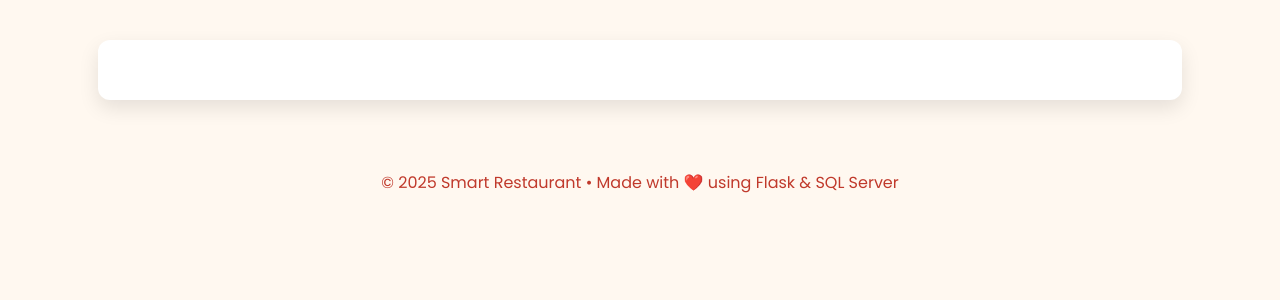
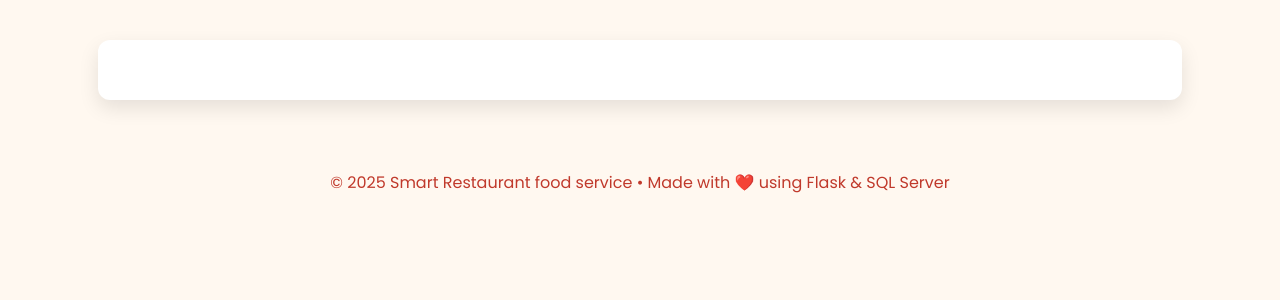
Before and after one commit to bhavana010/smart-restaurant-app, a Flask app: page / in a window 1280 px wide. Shown: the part 63-363 px from the top of the page. Run offline with Flask 3, Linux system fonts and the light colour scheme; the visitor is signed in with stand-in values (Sample User, id 1).

Commit message:
Added changes

```diff
--- a/templates/base.html
+++ b/templates/base.html
@@ -40,7 +40,7 @@
 </div>
 
 <footer>
-    © 2025 Smart Restaurant • Made with ❤️ using Flask & SQL Server
+    © 2025 Smart Restaurant food service • Made with ❤️ using Flask & SQL Server
 </footer>
 
 </body>
```
